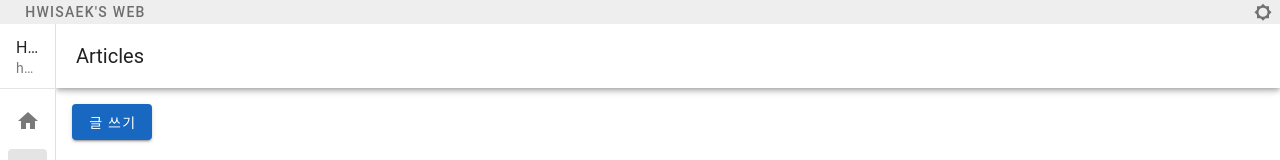
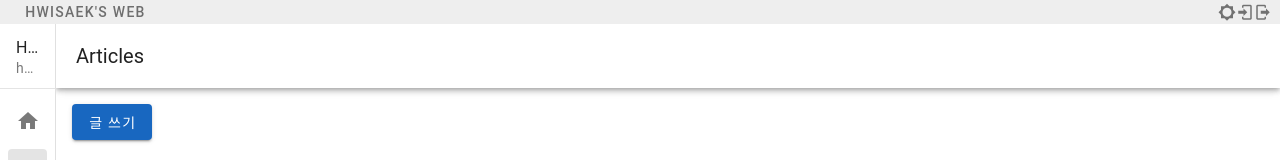
Before and after one commit to GOVUEJS/web, a Vue app: page /articles in a window 1280 px wide. Shown: the top 160 px of the page. Built offline with nearby package versions, Linux system fonts and the light colour scheme; no server answers.

Commit message:
로그인 아이콘 추가

```diff
--- a/src/layouts/SystemBar.vue
+++ b/src/layouts/SystemBar.vue
@@ -10,6 +10,8 @@
         mdi-brightness-2
       </template>
     </v-icon>
+    <v-icon @click="clickLogin">mdi-login</v-icon>
+    <v-icon @click="clickLogout">mdi-logout</v-icon>
   </v-system-bar>
 </template>
 
@@ -28,7 +30,13 @@ export default defineComponent({
   methods: {
     clickMain() {
       this.$router.push({path: '/'});
-    }
+    },
+    clickLogin() {
+      this.$router.push({name: 'Login'});
+    },
+    clickLogout() {
+      this.$router.push({path: '/'});
+    },
   },
 });
 </script>
```
